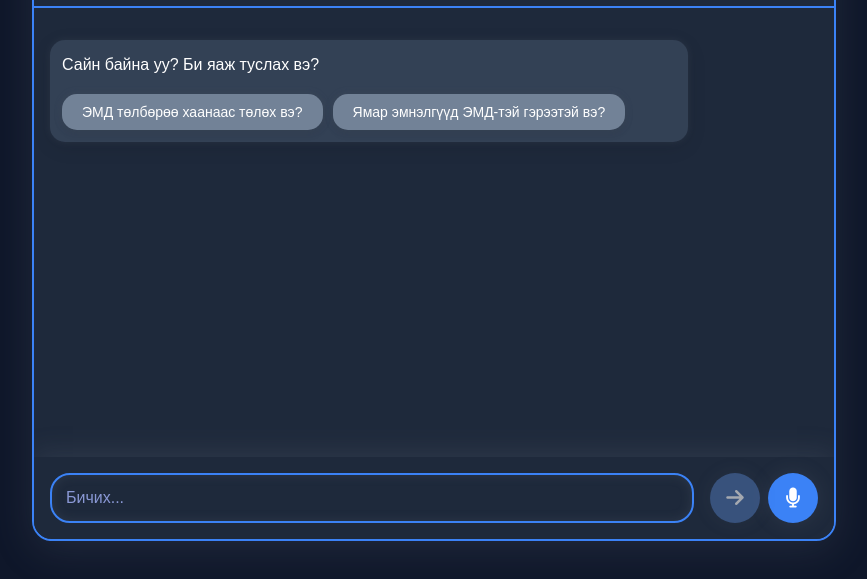
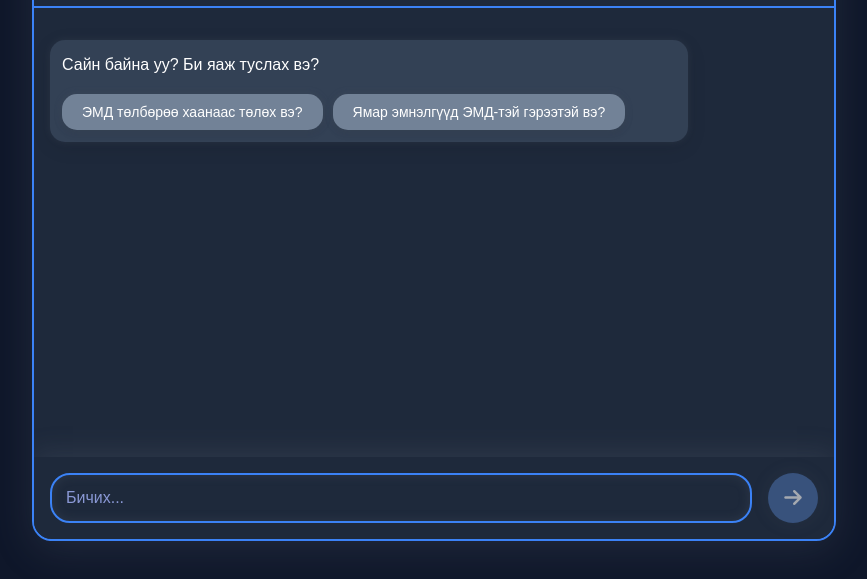
Before and after one commit to munkhuunu/health-insurance-bot, a website: page frontend/index.html in a window 1280 px wide. Shown: the part 201-780 px from the top of the page, without its empty margins (206-1073 px from the left). Drawn offline with nearby package versions, Linux system fonts and the light colour scheme.

```diff
--- a/frontend/index.html
+++ b/frontend/index.html
@@ -36,9 +36,9 @@
             <button ng-click="vm.sendMessage()" ng-disabled="!vm.userMessage.trim()" class="send-button">
                 <i class="fa-solid fa-arrow-right"></i>
             </button>
-            <button ng-click="vm.startVoiceInput()" class="voice-button">
+            <!-- <button ng-click="vm.startVoiceInput()" class="voice-button">
                 <i class="fa-solid fa-microphone"></i>
-            </button>
+            </button> -->
         </div>
     </div>
     <script src="https://ajax.googleapis.com/ajax/libs/angularjs/1.8.2/angular.min.js"></script>
```
